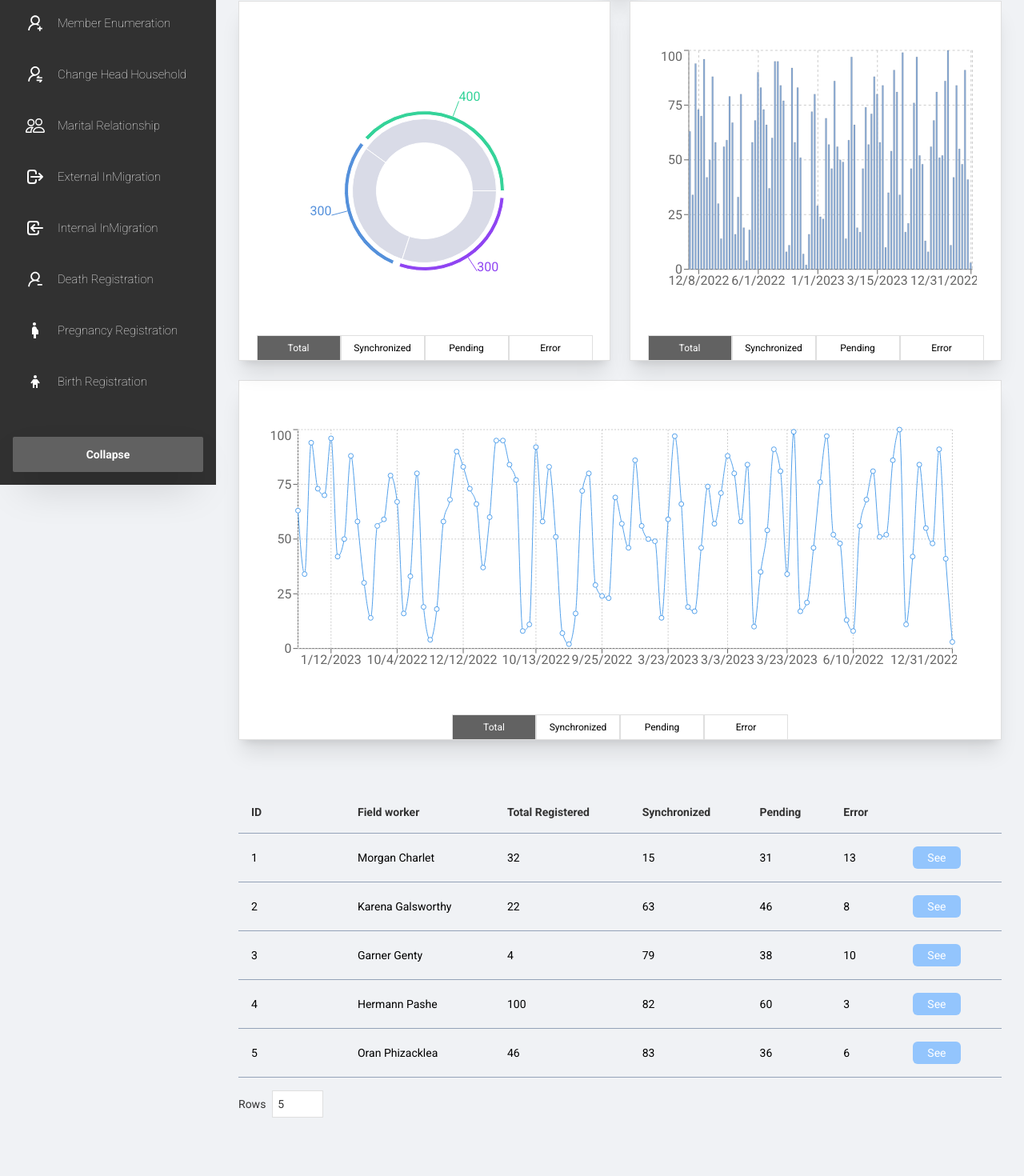
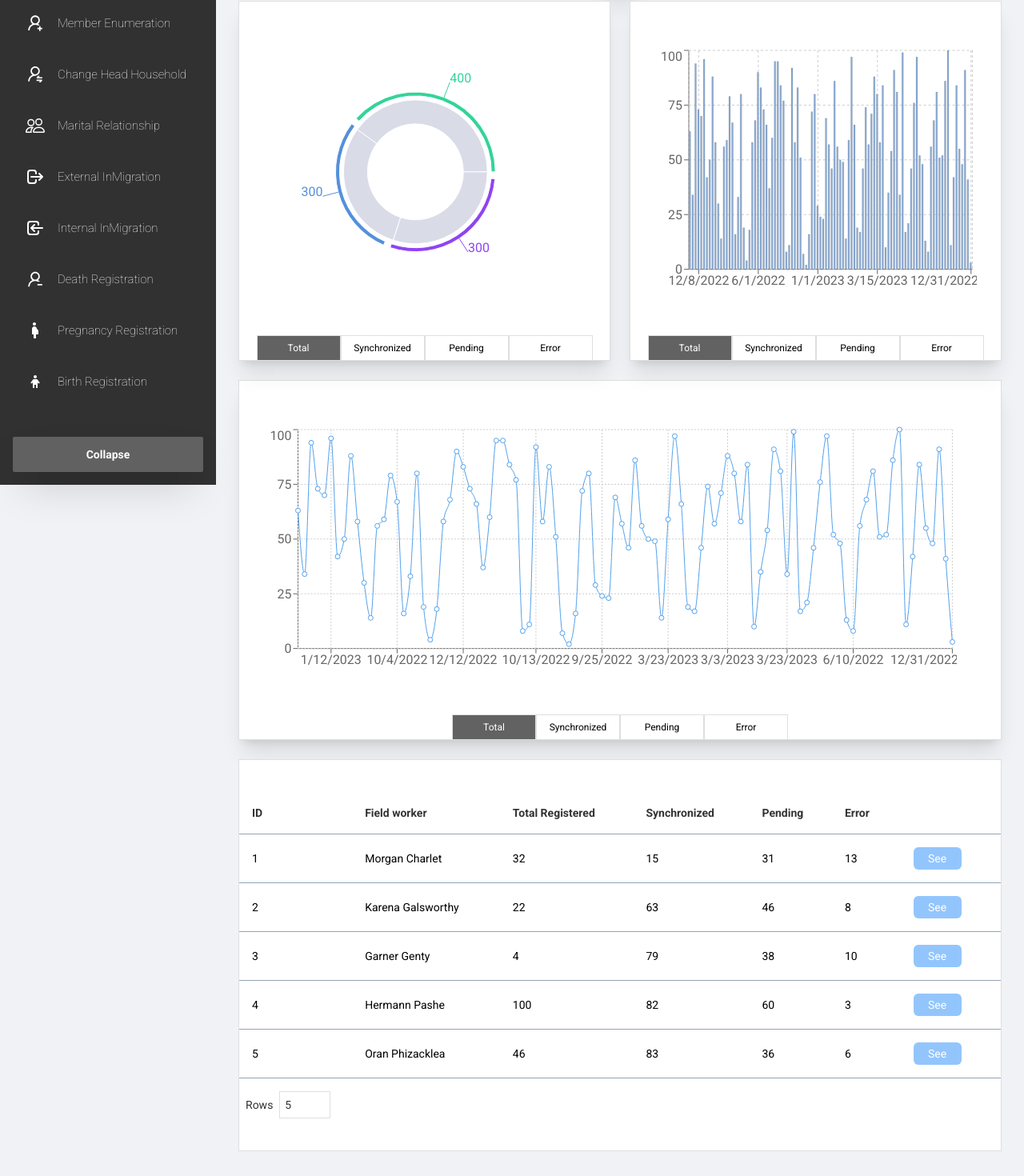
Before and after one commit to Edmilson-Filimone/hds-dashboard, a React (Vite) app: page / in a window 1280 px wide. Shown: the part 315-1785 px from the top of the page at 80% size. Built offline with nearby package versions, Linux system fonts and the light colour scheme.

Commit message:
Adjust contrants

```diff
--- a/src/components/ChartPie.jsx
+++ b/src/components/ChartPie.jsx
@@ -11,7 +11,7 @@ const data = [
 
 const COLORS = ['#34D399', '#5490DB', '#8f44f2', '#FF8042', '#d9dbe7'];
     return (
-      <ResponsiveContainer width="100%" height="100%">
+      <ResponsiveContainer width="95%" height="80%">
         <PieChart width={380} height={380}>
           <Pie
             data={data}
--- a/src/components/Table.jsx
+++ b/src/components/Table.jsx
@@ -10,7 +10,7 @@ export function Table({dataList}){
     }
 
     return (
-        <section className="overflow-auto">
+        <section className="overflow-auto bg-white shadow-xl border border-outline">
             <table className="w-full table-auto border-collapse my-10 text-sm">
                 <thead>
                     <tr>
@@ -37,7 +37,7 @@ export function Table({dataList}){
                     </tr>)
                     )}
             </tbody>
-            <div className="flex items-center gap-2 mt-4 text-title">
+            <div className="flex items-center gap-2 mt-4 pl-2 text-title">
                 <label htmlFor="row">Rows</label>
                 <input className="border border-outline p-1.5 w-16" type="number" name="row" id="1" value={maxRow} onChange={handleMaxRowChange}/>
             </div>
```
